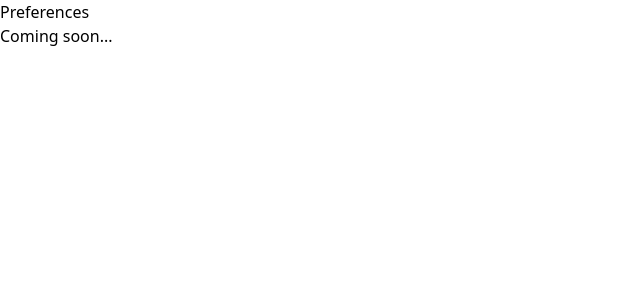
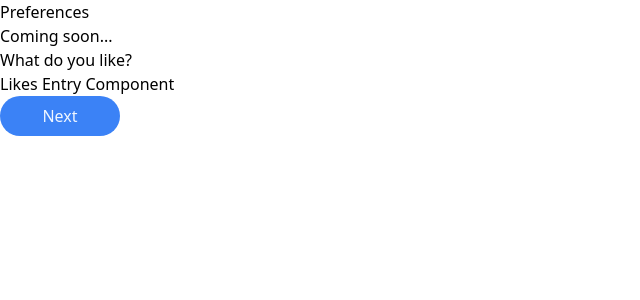
Before and after one commit to codyfp/mixomate-cocktail-recommender, a Next.js app in the folder apps/mixo-mate-frontend/: page /preferences in a window 1280 px wide. Shown: the top 300 px of the page, without its empty margins (0-640 px from the left). Built offline with nearby package versions, Linux system fonts and the light colour scheme.

Commit message:
feat: add a basic preference selector flow & new component dir

```diff
--- /dev/null
+++ b/apps/mixo-mate-frontend/components/LikesEntry.tsx
@@ -0,0 +1,9 @@
+const LikesEntry = () => {
+  return (
+    <div className='flex flex-col'>
+      <p>Likes Entry Component</p>
+    </div>
+  )
+}
+
+export default LikesEntry;
--- a/apps/mixo-mate-frontend/pages/preferences.tsx
+++ b/apps/mixo-mate-frontend/pages/preferences.tsx
@@ -1,7 +1,58 @@
-import React from "react";
+import React, { useState } from "react";
 import Head from "next/head";
+import LikesEntry from "../components/LikesEntry";
+import Link from "next/link";
 
 export default function Preferences() {
+  const [step, setStep] = useState(0);
+
+  const ControlButtons: React.FunctionComponent<{ isLastStep?: Boolean }> = ({ isLastStep = false }) => {
+    return (
+      <div className='flex flex-row gap-4'>
+        {step != 0 && <button className='p-2 bg-blue-500 rounded-3xl text-blue-50 w-[120px]' onClick={() => setStep(step - 1)}>Back</button>}
+        {!isLastStep && <button className='p-2 bg-blue-500 rounded-3xl text-blue-50 w-[120px]' onClick={() => setStep(step + 1)}>Next</button>}
+      </div>
+    )
+  }
+
+  const RenderCurrentStep = () => {
+    switch (step) {
+      case 0:
+        return (
+          <div className='flex flex-col'>
+            <p>What do you like?</p>
+            <LikesEntry />
+            <ControlButtons />
+          </div>
+        )
+      case 1:
+        return (
+          <div className='flex flex-col'>
+            <p>What do you dislike?</p>
+            <p>Coming soon...</p>
+            <ControlButtons />
+          </div>
+        )
+      case 2:
+        return (
+          <div className='flex flex-col'>
+            <p>Any allergens?</p>
+            <p>Coming soon...</p>
+            <ControlButtons />
+          </div>
+        )
+      default:
+        return (
+          <div className='flex flex-col'>
+            <p>Ready to get recommendations?</p>
+            <Link href='/recommendations'>
+              <button className='p-2 bg-blue-100 rounded-3xl text-blue-500 w-[120px]'>{"Let's go!"}</button>
+            </Link>
+            <ControlButtons isLastStep={true} />
+          </div>
+        )
+    }
+  }
 
   return (
     <div>
@@ -14,6 +65,7 @@ export default function Preferences() {
           <p>Preferences</p>
           <p>Coming soon...</p>
         </div>
+        <RenderCurrentStep />
       </main>
     </div>
   )
```
Also changed, not shown: 1 other file (tests, documents, lock files or other folders).
